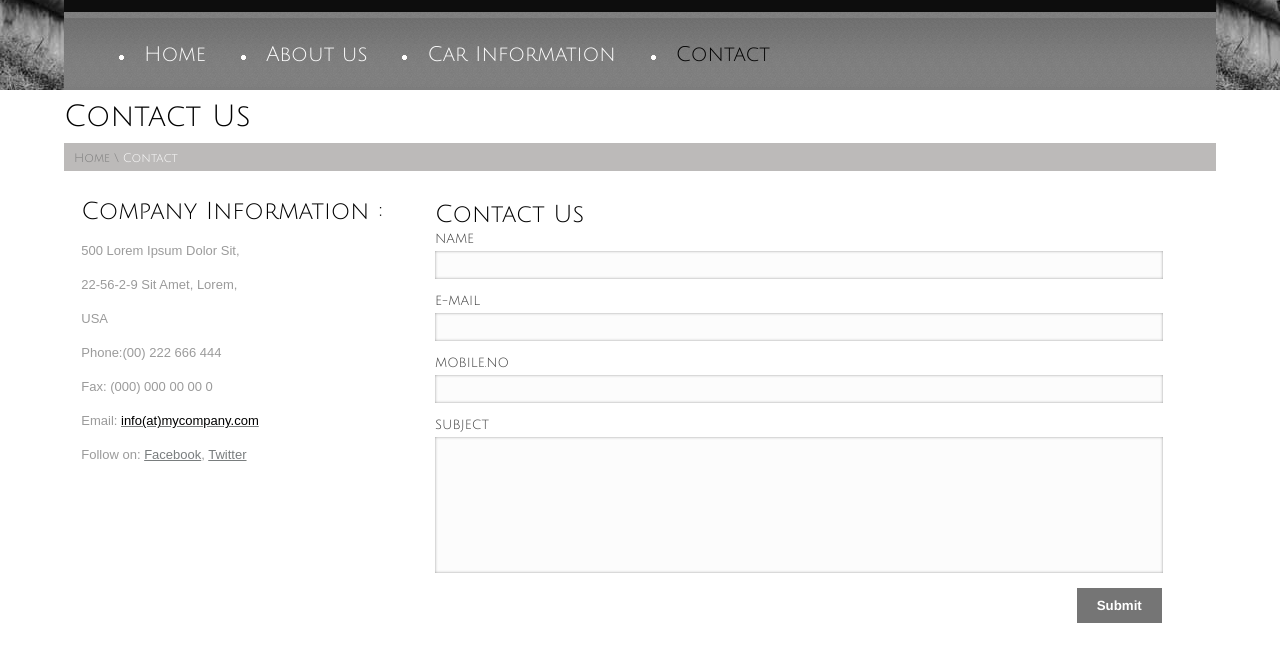
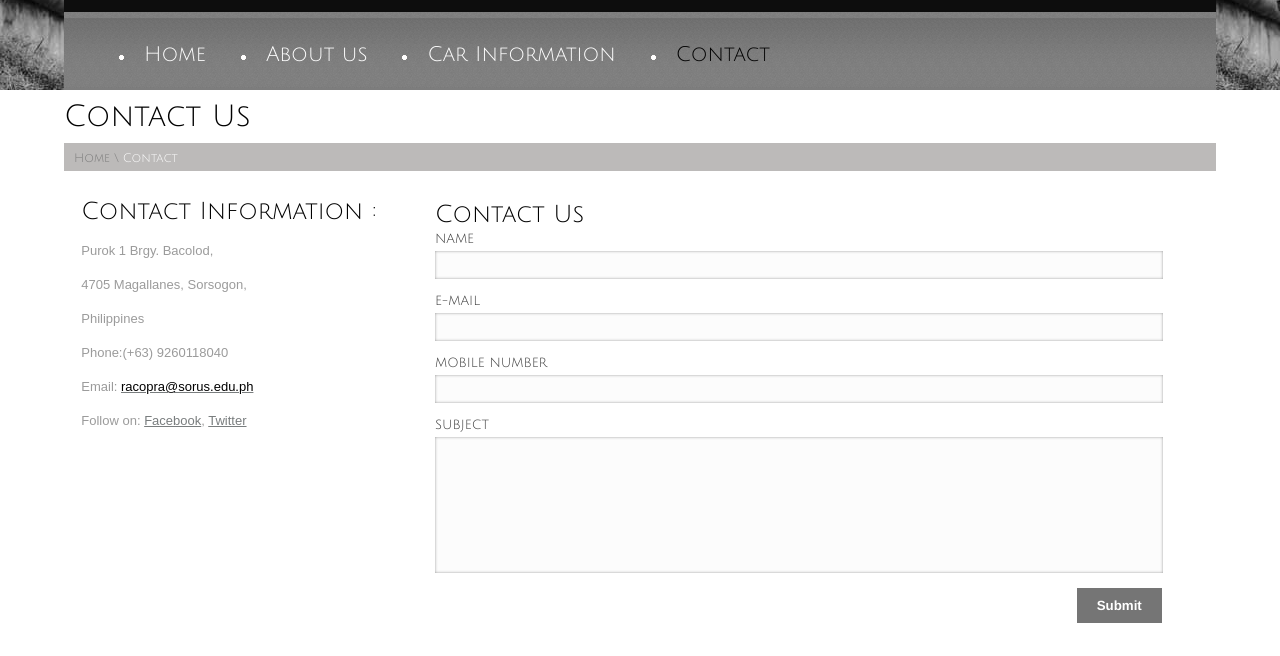
Before and after one commit to Sorsogon-State-University-Bulan-Campus/bsit-2-1-2022-grp-1-acopra, a plain HTML site: page contact.html in a window 1280 px wide. Shown: the part 101-757 px from the top of the page. Drawn offline with Linux system fonts and the light colour scheme; a web font is replaced by a local one.

Commit message:
update contact.html (change dummy texts)

```diff
--- a/contact.html
+++ b/contact.html
@@ -61,13 +61,12 @@ License URL: http://creativecommons.org/licenses/by/3.0/
 									<div class="section group">
 								<div class="col span_1_of_3">
 				      			<div class="company_address">
-								     	<h3>Company Information :</h3>
-										    	<p>500 Lorem Ipsum Dolor Sit,</p>
-										   		<p>22-56-2-9 Sit Amet, Lorem,</p>
-										   		<p>USA</p>
-								   		<p>Phone:(00) 222 666 444</p>
-								   		<p>Fax: (000) 000 00 00 0</p>
-								 	 	<p>Email: <span><a href="mailto:info@example.com" class="link4">info(at)mycompany.com</a></span></p>
+								     	<h3>Contact Information :</h3>
+										    	<p>Purok 1 Brgy. Bacolod,</p>
+										   		<p>4705 Magallanes, Sorsogon,</p>
+										   		<p>Philippines</p>
+								   		<p>Phone:(+63) 9260118040</p>
+								 	 	<p>Email: <span><a href="mailto:racopra@sorsu.edu.ph" class="link4">racopra@sorus.edu.ph</a></span></p>
 								 	 	<p>Follow on: <span>Facebook</span>, <span>Twitter</span></p>
 								   </div>
 								</div>
@@ -84,7 +83,7 @@ License URL: http://creativecommons.org/licenses/by/3.0/
 										    	<span><input type="text" value=""></span>
 										    </div>
 										    <div>
-										     	<span><label>MOBILE.NO</label></span>
+										     	<span><label>MOBILE NUMBER</label></span>
 										    	<span><input type="text" value=""></span>
 										    </div>
 										    <div>
--- a/css/style.css
+++ b/css/style.css
@@ -700,6 +700,10 @@ body{
 }
 .Project-gallery a {
 	background:none;
+}
+.Project-gallery img {
+	width: 100%;
+	height: 250px;
 }
 .service-pagenation{
 	text-align: center;
```
